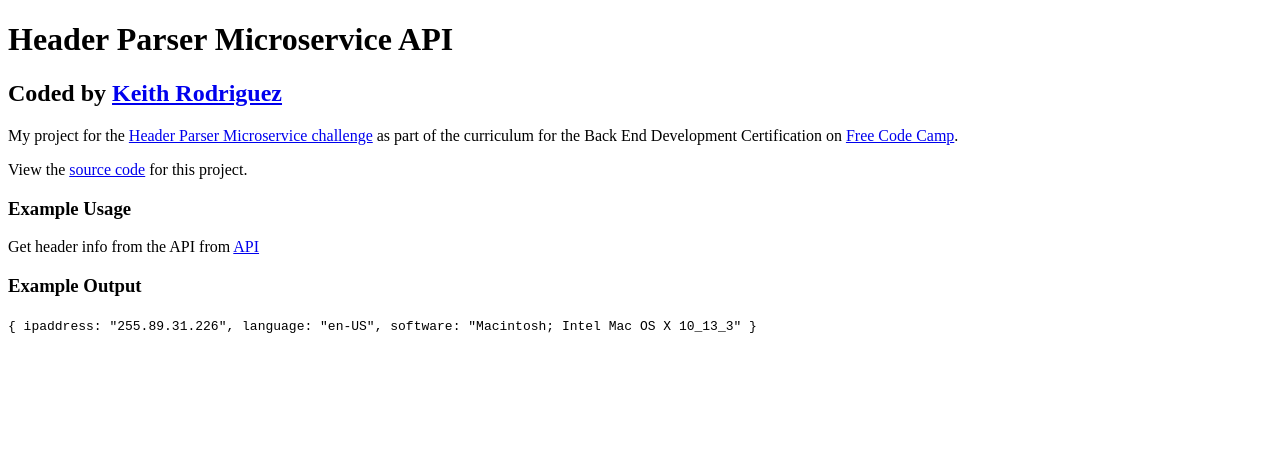
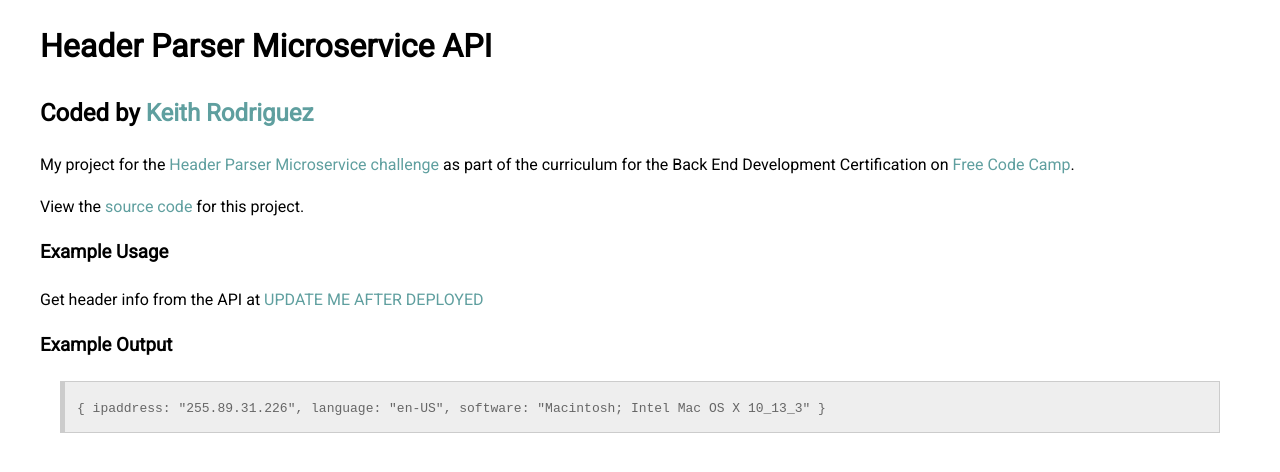
Before and after one commit to keithro/header-parser, a website: page views/index.html in a window 1280 px wide. Drawn offline with Linux system fonts and the light colour scheme; files that its build step writes are made by us from their sources.

Commit message:
Add minimal styling to index route

```diff
--- /dev/null
+++ b/public/css/style.css
@@ -0,0 +1,30 @@
+html {
+  font-family: 'Roboto', sans-serif;
+  line-height: 1.6;
+}
+
+a {
+  color: #5F9F9F;
+  text-decoration: none;
+}
+
+a:hover {
+  color: #528B8B;
+}
+
+.container {
+  max-width: 1200px;
+  margin: 0 auto;
+}
+
+.code-block {
+  color: #666;
+  background: #eee;
+  border: 1px solid #ccc;
+  border-left: 5px solid #ccc;
+  margin: 20px;
+}
+
+.code-block > p {
+  margin: 12px;
+}
--- a/views/index.html
+++ b/views/index.html
@@ -4,6 +4,10 @@
   <meta charset="UTF-8">
   <meta name="viewport" content="width=device-width, initial-scale=1.0">
   <meta http-equiv="X-UA-Compatible" content="ie=edge">
+
+  <link href="https://fonts.googleapis.com/css?family=Roboto" rel="stylesheet">
+  <link rel="stylesheet" href="css/style.css">
+
   <title>Header Parser API</title>
 </head>
 <body>
@@ -26,7 +30,7 @@
     </header>
     <main>
       <h3>Example Usage</h3>
-        <p>Get header info from the API from <a href="/api">API</a></p>
+        <p>Get header info from the API at <a href="/api">UPDATE ME AFTER DEPLOYED</a></p>
       <h3>Example Output</h3>
       <div class="code-block">
         <p>
```
Also changed, not shown: app.js (+10 -4 lines).
